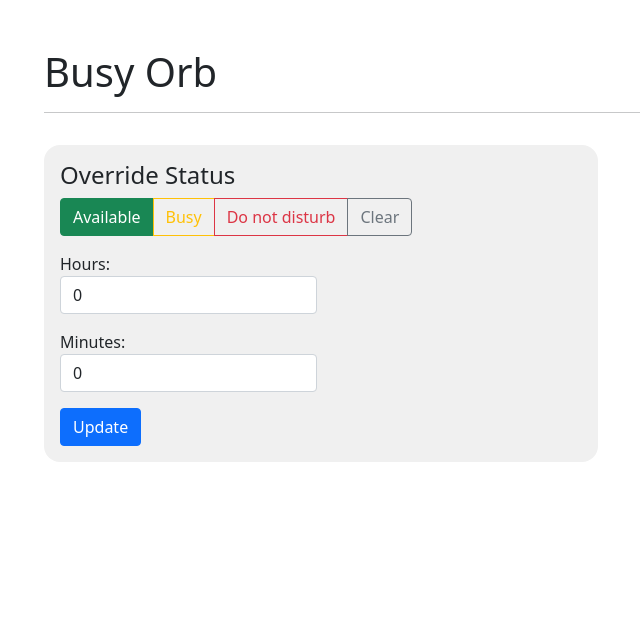
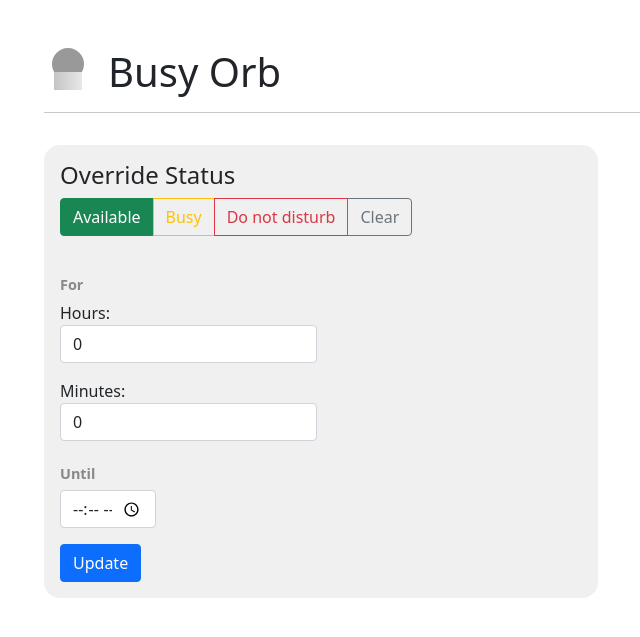
Before and after one commit to fredley/status-light, a Flask app: page / in a window 1280 px wide. Shown: the top 637 px of the page, without its empty margins (38-678 px from the left). Run offline with Flask 2, Linux system fonts and the light colour scheme; data that the repository does not hold is empty; some libraries are stand-ins or nearby versions.

Commit message:
Add web page for admin

```diff
--- a/app.py
+++ b/app.py
@@ -4,7 +4,7 @@ import json
 import os
 import time
 
-from flask import Flask, request, render_template
+from flask import Flask, request, render_template, send_from_directory
 app = Flask(__name__)
 
 STATUS_AVAILABLE = 0
@@ -13,7 +13,7 @@ STATUS_INTERUPTIBLE = 2
 STATUS_OFF = 3
 STATUS_UNKNOWN = 4
 
-HOME_DIR = '/home/pi/status'
+HOME_DIR = '/Users/tom/dev/status-light'
 
 START_DAY_HOUR = 9
 END_DAY_HOUR = 18
@@ -25,6 +25,11 @@ override_status_until = None
 @app.route('/')
 def homepage():
     return render_template('index.html')
+
+
+@app.route('/static/<path:path>')
+def send_static(path):
+    return send_from_directory('static', path)
 
 
 @app.route('/status/update', methods=['POST'])
@@ -48,8 +53,9 @@ def get_status():
     if override_status_until is not None and now < override_status_until:
         return str(status)
 
-    current_hour = now.hour
-    if current_hour < START_DAY_HOUR or current_hour >= END_DAY_HOUR:
+    is_work_hours = START_DAY_HOUR <= now.hour < END_DAY_HOUR
+    is_weekend = now.weekday() in {5, 6}
+    if is_weekend or not is_work_hours:
         return str(STATUS_OFF)
 
 
--- a/templates/index.html
+++ b/templates/index.html
@@ -4,6 +4,7 @@
   <meta charset="utf-8">
   <title>Busy Status</title>
   <link href="https://cdn.jsdelivr.net/npm/bootstrap@5.0.0-beta1/dist/css/bootstrap.min.css" rel="stylesheet" integrity="sha384-giJF6kkoqNQ00vy+HMDP7azOuL0xtbfIcaT9wjKHr8RbDVddVHyTfAAsrekwKmP1" crossorigin="anonymous">
+  <link id="favicon" rel="icon" type="image/png" href="/static/status-3.png" />
   <style>
     h1 {
       margin-top: 3rem;
@@ -29,9 +30,40 @@
       background: #999;
       margin-right: 0.75rem;
     }
-    .orb.status-0 { background: #198754; }
-    .orb.status-1 { background: #dc3545; }
-    .orb.status-2 { background: #fd7e14; }
+
+    @keyframes throb {
+      0% { opacity: 1; }
+      50% { opacity: 0.2; }
+      100% { opacity: 1; }
+    }
+
+    .orb-bg {
+      background: #888;
+      width: 2rem;
+      height: 2rem;
+      border-radius: 2rem;;
+    }
+
+    .orb.status-0 {
+      background: #fff;
+      box-shadow:
+        inset 0 0 1.5rem #71ee44,      /* inner white */
+        0 0 2rem #71ee44;            /* outer white */
+    }
+    .orb.status-1 {
+      background: #fff;
+      box-shadow:
+        inset 0 0 1.5rem #f00,      /* inner white */
+        0 0 2rem #f00;            /* outer white */
+      animation: throb 4s infinite ease-in-out;
+    }
+    .orb.status-2 {
+      background: #fff;
+      box-shadow:
+        inset 0 0 1.5rem #fd7e14,      /* inner white */
+        0 0 2rem #fd7e14;            /* outer white */
+      animation: throb 4s infinite ease-in-out;
+    }
     .orb.status-3 { background: #333; }
 
     .controls {
@@ -42,17 +74,62 @@
       width: auto;
     }
 
+    .controls h5 {
+      margin: 2.5rem 0 -0.5rem;
+    }
+
     #state {
       padding: 1rem;
+    }
+
+    .device {
+      width: 3rem;
+      height: 3rem;
+      background: #fff;
+      float: left;
+      margin-right: 1rem;
+      position: relative;
+    }
+
+    .device .orb-bg {
+      position: absolute;
+      width: 2rem;
+      height: 2rem;
+      left: 0.5rem;
+      top: 0rem;
+      background-color: #eee;
+      z-index: -1;
+    }
+
+    .device .orb {
+      width: 2rem;
+      height: 2rem;
+      margin-left: 0.5rem;
+    }
+
+    .device .base {
+      width: 1.8rem;
+      height: 1.1rem;
+      background: linear-gradient(90deg, rgba(196,196,196,1) 0%, rgba(232,232,232,1) 100%);
+      position: absolute;
+      z-index: 2;
+      top: 1.5rem;
+      left: 0.6rem;
     }
   </style>
 </head>
 <body>
   <div class="container">
-    <h1>Busy Orb</h1>
+    <h1>
+      <div class="device">
+        <div class="orb-bg"></div>
+        <div class="orb"></div>
+        <div class="base"></div>
+      </div>
+    Busy Orb</h1>
     <hr>
     <div class="row g-2">
-      <div class="col-sm">
+      <div class="col-md">
 
         <div class="controls">
           <h4>Override Status</h4>
@@ -66,18 +143,25 @@
           </div>
           <div class="mb-3">
             <div class="row g-3">
+              <h5>For</h5>
               <div class="col-auto">
-                Hours: <input type="number" class="form-control" id="duration_hours" value="0">
+                Hours: <input type="number" class="form-control duration-input" id="duration_hours" value="0">
               </div>
               <div class="col-auto">
-                Minutes: <input type="number" class="form-control" id="duration_minutes" value="0">
+                Minutes: <input type="number" class="form-control duration-input" id="duration_minutes" value="0">
+              </div>
+            </div>
+            <div class="row g-3">
+              <h5>Until</h5>
+              <div style="width:7rem">
+                <input type="time" class="form-control time-input" id="duration_until" value="0">
               </div>
             </div>
           </div>
           <button type="button" class="btn btn-primary" id="update">Update</button>
         </div>
       </div>
-      <div class="col-sm">
+      <div class="col-md">
         <div id='state'></div>
       </div>
     </div>
@@ -85,7 +169,8 @@
   <script src="https://code.jquery.com/jquery-3.5.1.min.js" integrity="sha256-9/aliU8dGd2tb6OSsuzixeV4y/faTqgFtohetphbbj0=" crossorigin="anonymous"></script>
   <script src="https://cdnjs.cloudflare.com/ajax/libs/moment.js/2.29.1/moment.min.js" integrity="sha512-qTXRIMyZIFb8iQcfjXWCO8+M5Tbc38Qi5WzdPOYZHIlZpzBHG3L3by84BBBOiRGiEb7KKtAOAs5qYdUiZiQNNQ==" crossorigin="anonymous"></script>
   <script>
-    let status = 0;
+    let state = 3;
+    let in_focus = true;
 
     const parse_status = (n) => {
       switch (n) {
@@ -108,6 +193,10 @@
       return `Showing ${status} until ${time}`
     }
 
+    const get_icon = (status) => {
+      return `/static/status-${status}.png`
+    }
+
     const parse_cal = (cal) => {
       const now = moment()
       const eod = moment().endOf('day')
@@ -117,12 +206,22 @@
       }
       return `<h5>Upcoming Busy Times</h5>
       <ul class="list-group">
-        ${rows.map(l => `<li class="list-group-item">${l.map(dt => dt.format('HH:mm').join('—'))}</li>`)}
+        ${rows.map(l => `<li class="list-group-item">${l.map(dt => dt.format('HH:mm')).join('—')}</li>`).join('')}
       </ul>`
     }
 
     const update_status = (data) => {
-      const override = data.override_status ? `
+      if(data.status !== state) {
+        $("#favicon").attr("href", get_icon(data.status))
+        if (!in_focus) {
+          new Notification(`Status changed to ${parse_status(data.status)}`, {
+            body: `Previously it was ${parse_status(state)}`,
+            icon: get_icon(data.status)
+          })
+        }
+        state = data.status
+      }
+      const override = (data.override_status && moment(data.until) > moment()) ? `
       <h5><strong>Overridden until ${parse_time(data.until)}</strong></h5>
       ` : ''
       const t = `
@@ -131,6 +230,7 @@
       ${override}
       ${parse_cal(data.cal)}
       `
+      $('.orb').attr('class', `orb status-${data.status}`)
       $('#state').html(t)
     }
 
@@ -144,7 +244,15 @@
       })
     }
 
+    const get_duration_seconds = () => {
+      return (parseInt($('#duration_hours').val()) * 60 + parseInt($('#duration_minutes').val())) * 60
+    }
+
     $(document).ready(() => {
+      if (Notification.permission !== "granted") {
+        Notification.requestPermission()
+      }
+
       $(".btn-status").on("click", function() {
         if($(this).hasClass("selected")) { return }
         $(".btn-status").each(function(){
@@ -156,6 +264,21 @@
         $('input').prop("disabled", $(this).attr("data-value") == "clear")
       })
 
+      $('.duration-input').on('change', () => {
+        const time = moment().add(get_duration_seconds(), 'seconds')
+        $('#duration_until').val(time.format('HH:mm'))
+      })
+
+      $('#duration_until').on('change', () => {
+        const time = moment(moment().format('YYYY-MM-DD ') + $('#duration_until').val())
+        const difference = time - moment()
+        const total_minutes = Math.floor(difference / 60000)
+        const hours = Math.floor(total_minutes / 60)
+        const minutes = total_minutes % 60
+        $('#duration_hours').val(hours)
+        $('#duration_minutes').val(minutes)
+      })
+
       $("#update").on("click", () => {
         let status, duration
         if($(".btn-status.selected").attr("data-value") == "clear") {
@@ -163,7 +286,7 @@
           duration = 0
         } else {
           status = $(".btn-status.selected").attr("data-value")
-          duration = ($('#duration_hours').val() * 60 + $('#duration_minutes').val()) * 60
+          duration = get_duration_seconds()
         }
         $.ajax({
           method: 'POST',
@@ -178,8 +301,12 @@
           }
         })
       })
+
+      $(window).focus(() => in_focus = true)
+      $(window).blur(() => in_focus = false)
+
       poll_status()
-      // setInterval(poll_status, 15000)
+      setInterval(poll_status, 15000)
     })
   </script>
 </body>
```
Also changed, not shown: static/status-0.png (added), static/status-1.png (added), static/status-2.png (added), static/status-3.png (added), 1 other file.
